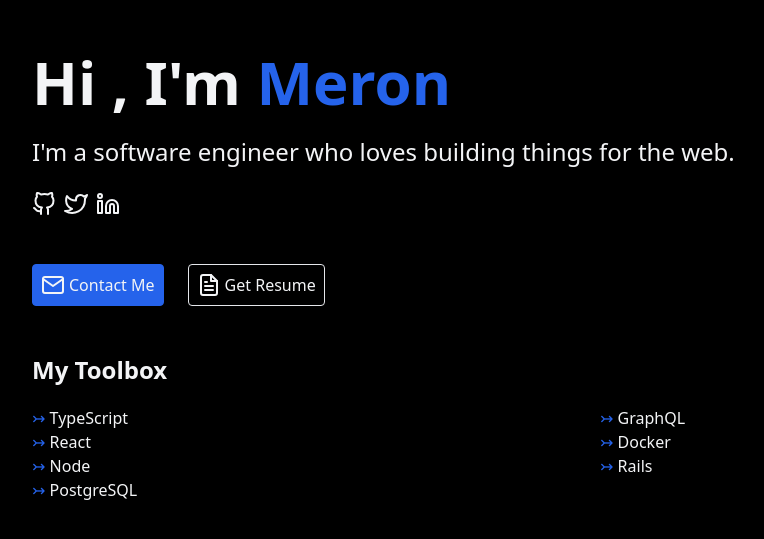
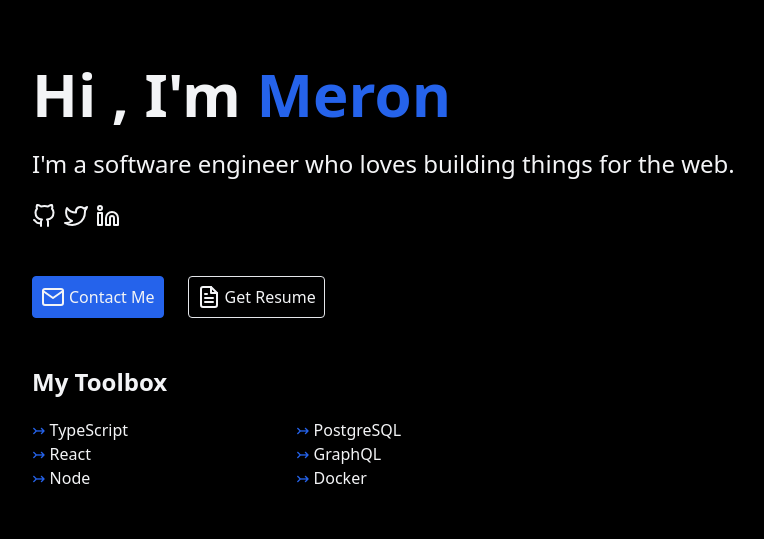
Before and after one commit to meronogbai/portfolio, a Next.js app: page / in a window 1280 px wide. Shown: the part 123-662 px from the top of the page, without its empty margins (48-812 px from the left). Built offline with nearby package versions, Linux system fonts and the light colour scheme; no server answers.

Commit message:
chore: edit toolbox section

```diff
--- a/pages/index.tsx
+++ b/pages/index.tsx
@@ -31,7 +31,6 @@ const Home: NextPage = () => {
             <li>PostgreSQL</li>
             <li>GraphQL</li>
             <li>Docker</li>
-            <li>Rails</li>
           </ul>
         </section>
         {/** todo: what i've been up to */}
--- a/styles/globals.css
+++ b/styles/globals.css
@@ -7,7 +7,7 @@ body {
 }
 
 .toolbox {
-  @apply list-inside columns-2 marker:text-blue-600;
+  @apply max-w-lg list-inside columns-2 marker:text-blue-600;
 }
 
 .toolbox li {
```
